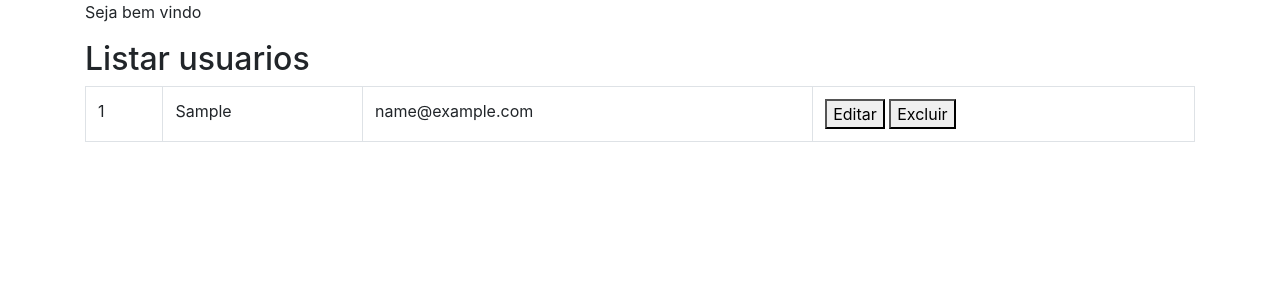
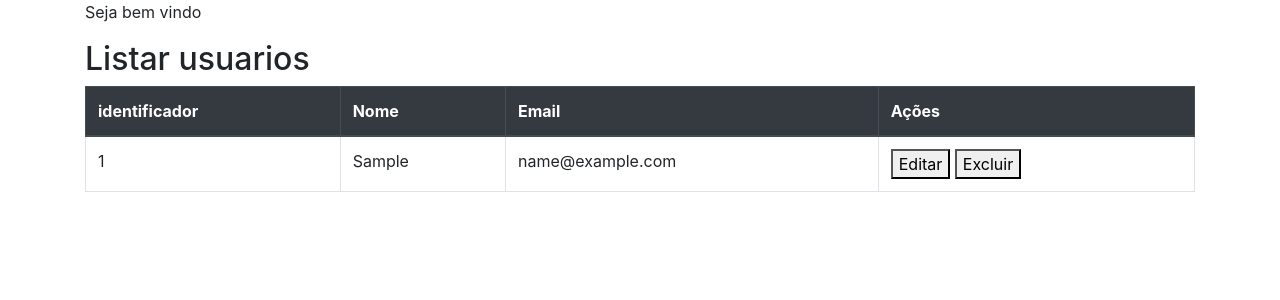
Before and after one commit to arysson5/usuarios, a PHP site: page /todosUsuarios.php in a window 1280 px wide. Shown: the top 300 px of the page. Run offline with PHP 8.4, Linux system fonts and the light colour scheme; tables that the repository leaves empty or names only in its code hold one stand-in row (values such as "Sample post").

Commit message:
conflitos1

```diff
--- a/todosUsuarios.php
+++ b/todosUsuarios.php
@@ -20,6 +20,12 @@ $usuarios= getUsuarios();
     <table class="table table-bordered">
         <thead class="thead-dark">
 
+        <tr>
+            <th>identificador</th>
+            <th>Nome</th>
+            <th>Email</th>
+            <th>Ações</th>
+        </tr>
         </thead>
         <tbody>
             <?php
```
